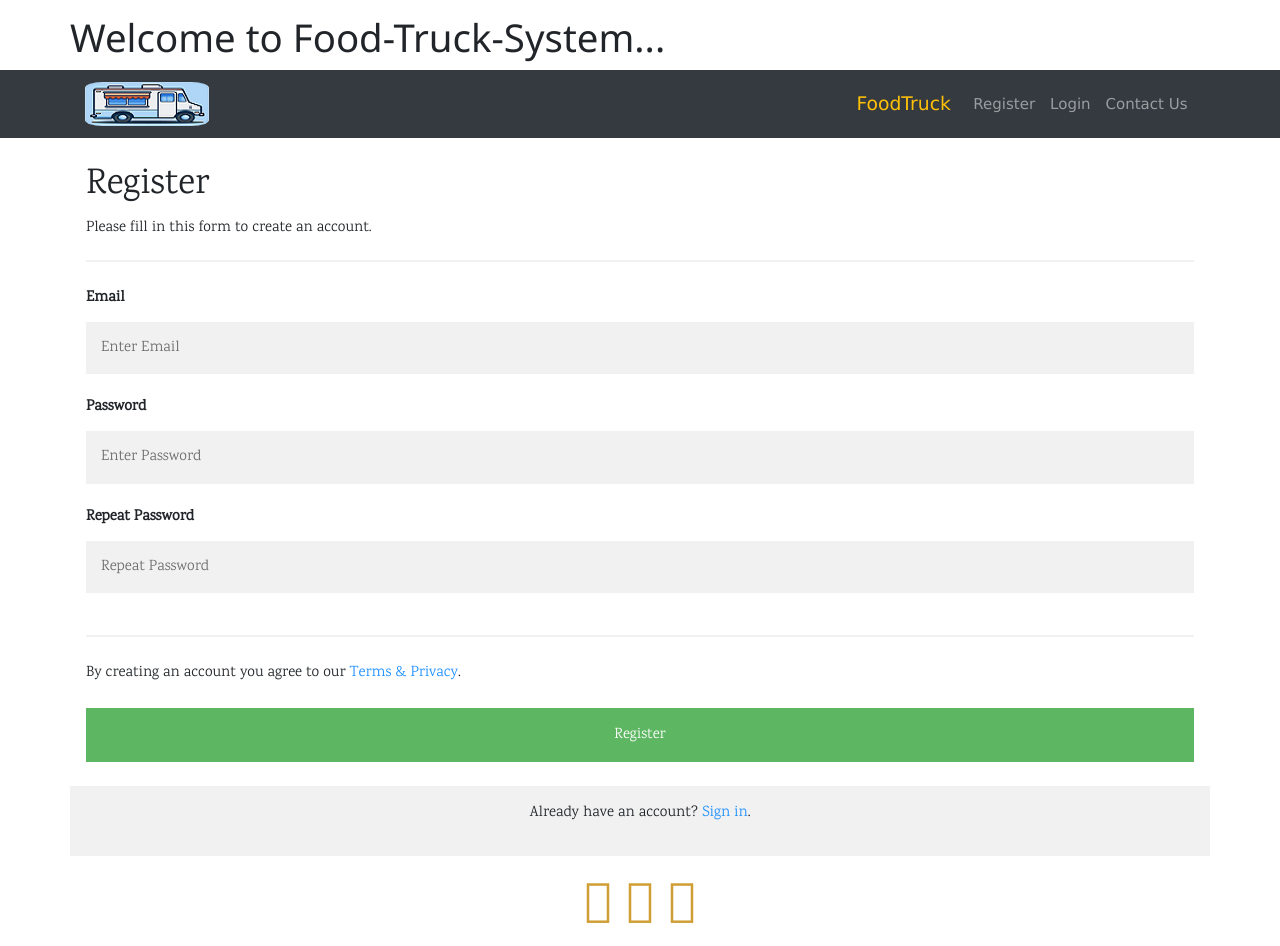
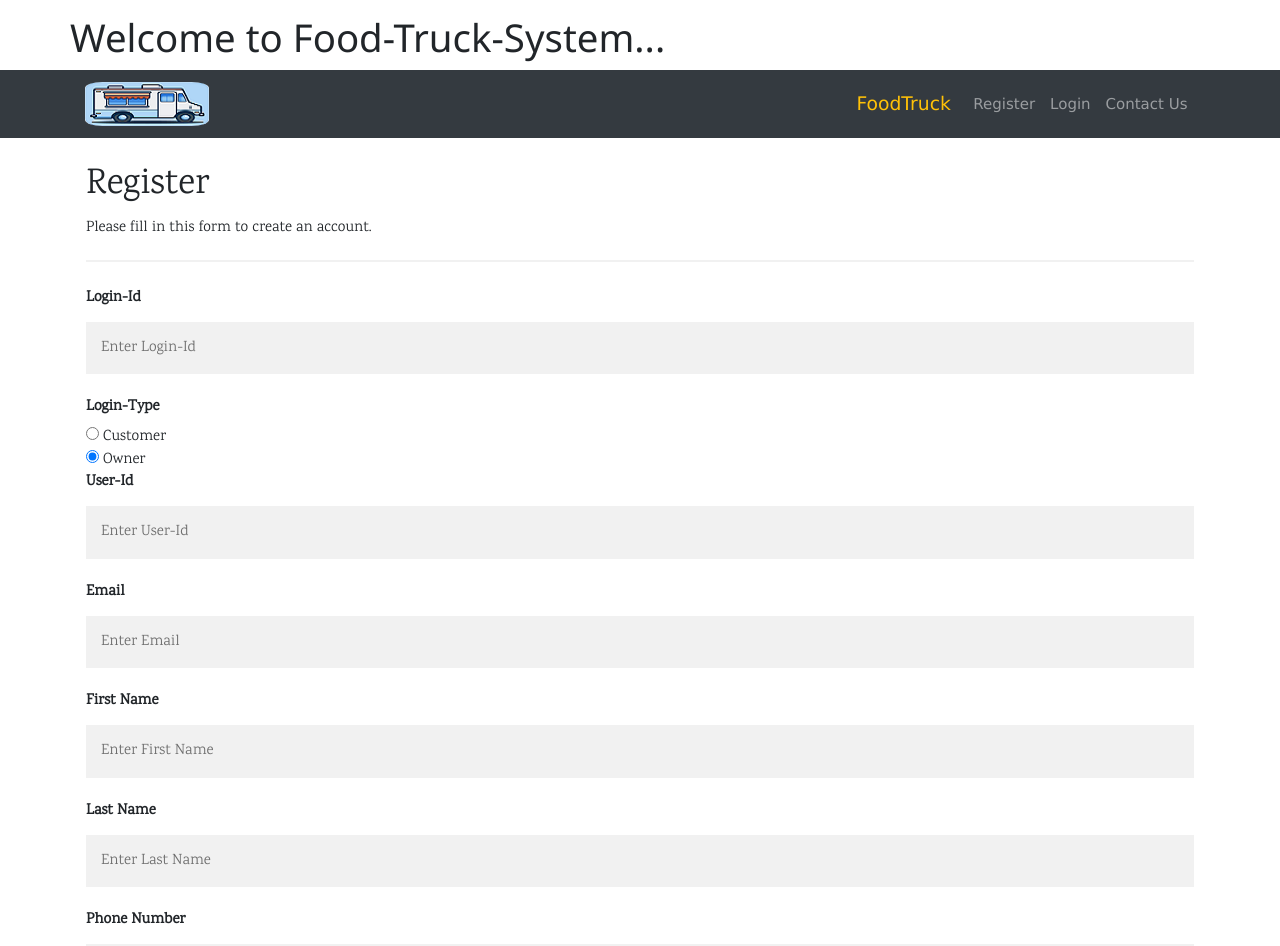
Before and after one commit to AbhijeetShetty/Spring-Boot-Food_Truck_System, an Angular app in the folder foodtruck-UI/UserInterface/: page /register in a window 1280 px wide. Shown: the top 946 px of the page. Built offline with nearby package versions, Linux system fonts and the light colour scheme; some icons are missing.

Commit message:
complete from of Registration

```diff
--- a/foodtruck-UI/UserInterface/src/app/register/register.component.html
+++ b/foodtruck-UI/UserInterface/src/app/register/register.component.html
@@ -14,15 +14,25 @@ body,h1,h2,h3,h4,h5,h6 {font-family: "Karma", sans-serif}
       <h1>Register</h1>
       <p>Please fill in this form to create an account.</p>
       <hr>
+      <label for="Login-Id"><b>Login-Id</b></label>
+      <input type="text" placeholder="Enter Login-Id" name="login" required>
+      <label for="LoginType"><b>Login-Type</b></label> <br>
+      <input type="radio" name="LoginType" value="C" checked> Customer<br>
+      <input type="radio" name="LoginType" value="O" checked> Owner<br>
+      <label for="User-Id"><b>User-Id</b></label>
+      <input type="text" placeholder="Enter User-Id" name="UserId" required>
 
       <label for="email"><b>Email</b></label>
       <input type="text" placeholder="Enter Email" name="email" required>
+      <label for="Fname"><b>First Name</b></label>
+      <input type="text" placeholder="Enter First Name" name="Fname" required>
+      <label for="Lname"><b>Last Name</b></label>
+      <input type="text" placeholder="Enter Last Name" name="Lname" required>
+      <label for="Phone"><b>Phone Number</b></label>
+      <input type="text" placeholder="Enter Phone No." name="Phone" required>
 
       <label for="psw"><b>Password</b></label>
       <input type="password" placeholder="Enter Password" name="psw" required>
-
-      <label for="psw-repeat"><b>Repeat Password</b></label>
-      <input type="password" placeholder="Repeat Password" name="psw-repeat" required>
       <hr>
 
       <p>By creating an account you agree to our <a href="#">Terms & Privacy</a>.</p>
@@ -30,7 +40,7 @@ body,h1,h2,h3,h4,h5,h6 {font-family: "Karma", sans-serif}
     </div>
 
     <div class="container signin">
-      <p>Already have an account? <a href="#">Sign in</a>.</p>
+      <p>Already have an account? <a href="login">Sign in</a>.</p>
     </div>
   </form>
 </body>
```
